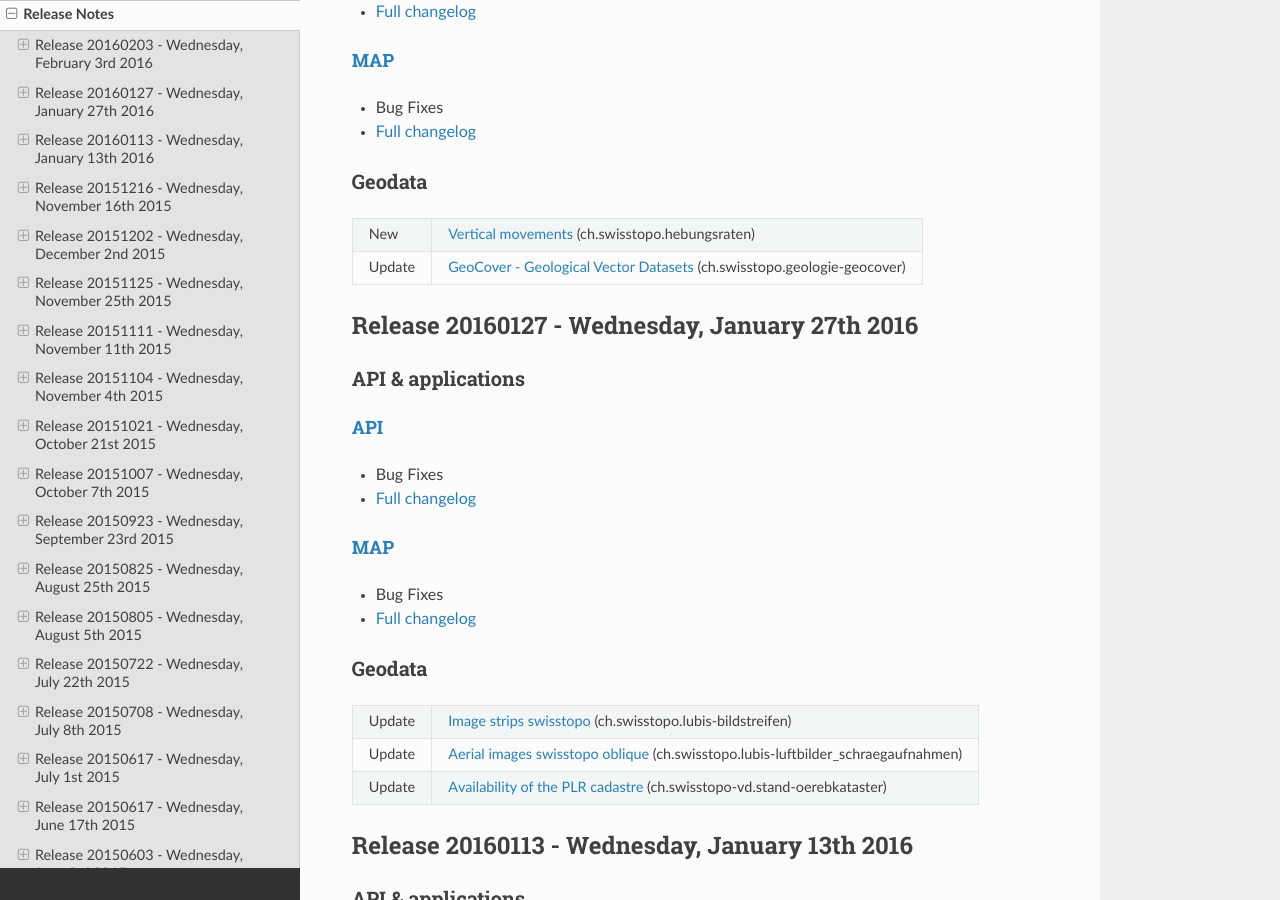
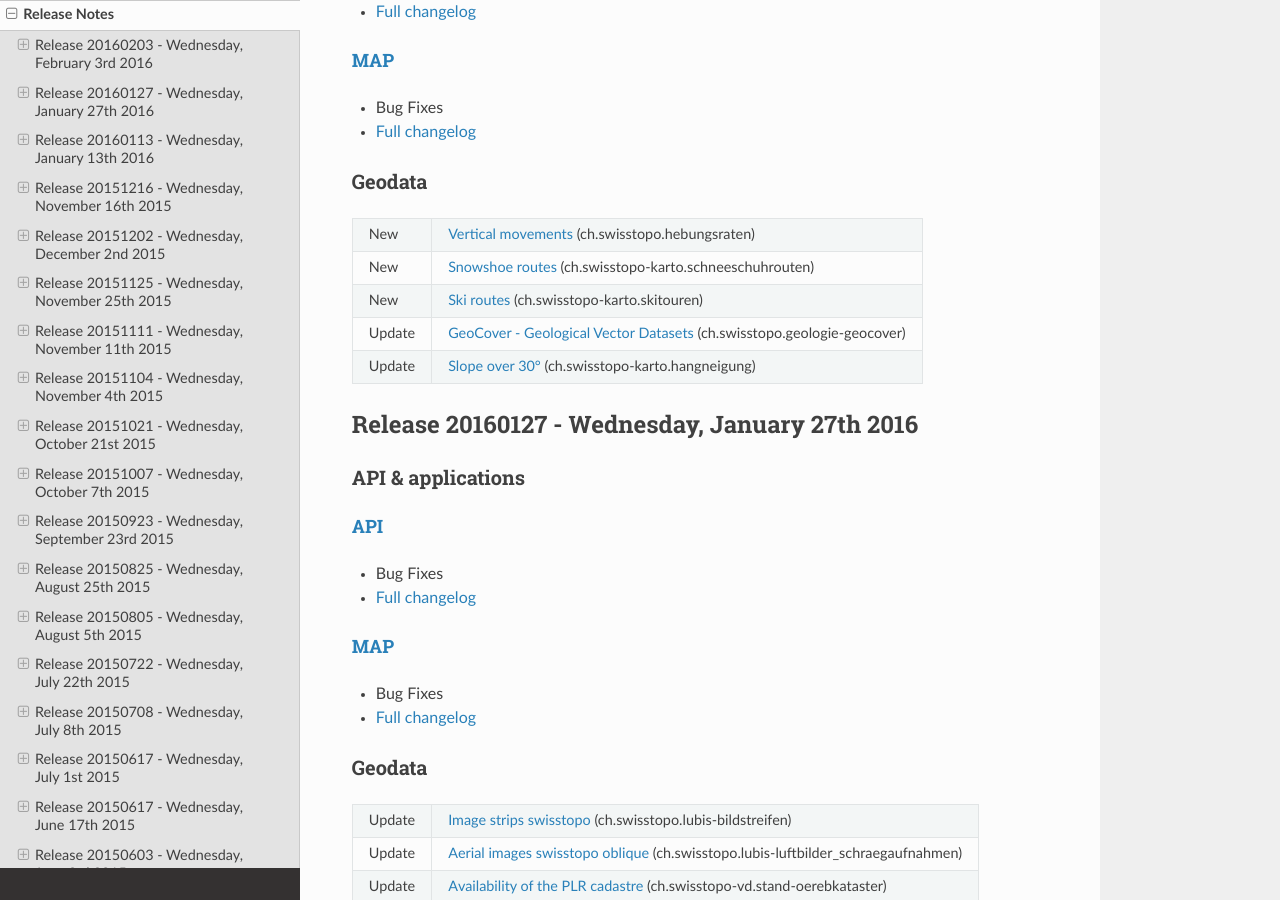
Before and after one commit to swisstopo-test/doc-chsdi3, a Sphinx documentation site: the page built from source/releasenotes/index.rst, in a window 1280 px wide and 900 px high, scrolled down 338 px. Built offline with Sphinx 7.4.7 and the Read the Docs theme 2.0.0, drawn with Linux system fonts in a browser that asks for light colours.

Commit message:
Update layer for new topic schneesports

```diff
--- a/source/releasenotes/index.rst
+++ b/source/releasenotes/index.rst
@@ -30,11 +30,17 @@ API & applications
 
 Geodata
 *******
-+--------+--------------------------------------------------------------------------------------------------------------------------------------------------------------------+
-| New    | `Vertical movements <//map.geo.admin.ch/?layers=ch.swisstopo.hebungsraten>`__ (ch.swisstopo.hebungsraten)                                                          |
-+--------+--------------------------------------------------------------------------------------------------------------------------------------------------------------------+
-| Update | `GeoCover - Geological Vector Datasets <//map.geo.admin.ch/?layers=ch.swisstopo.geologie-geocover>`__ (ch.swisstopo.geologie-geocover)                             |
-+--------+--------------------------------------------------------------------------------------------------------------------------------------------------------------------+
++--------+-----------------------------------------------------------------------------------------------------------------------------------------+
+| New    | `Vertical movements <//map.geo.admin.ch/?layers=ch.swisstopo.hebungsraten>`__ (ch.swisstopo.hebungsraten)                               |
++--------+-----------------------------------------------------------------------------------------------------------------------------------------+
+| New    | `Snowshoe routes <//map.geo.admin.ch/?layers=ch.swisstopo-karto.schneeschuhrouten>`__ (ch.swisstopo-karto.schneeschuhrouten)            |
++--------+-----------------------------------------------------------------------------------------------------------------------------------------+
+| New    | `Ski routes <//map.geo.admin.ch/?layers=ch.swisstopo-karto.skitouren>`__ (ch.swisstopo-karto.skitouren)                                 |
++--------+-----------------------------------------------------------------------------------------------------------------------------------------+
+| Update | `GeoCover - Geological Vector Datasets <//map.geo.admin.ch/?layers=ch.swisstopo.geologie-geocover>`__ (ch.swisstopo.geologie-geocover)  |
++--------+-----------------------------------------------------------------------------------------------------------------------------------------+
+| Update | `Slope over 30° <//map.geo.admin.ch/?layers=ch.swisstopo-karto.hangneigung>`__ (ch.swisstopo-karto.hangneigung)                         |
++--------+-----------------------------------------------------------------------------------------------------------------------------------------+
 
 
 .. _releasenotes_20160127:
```
